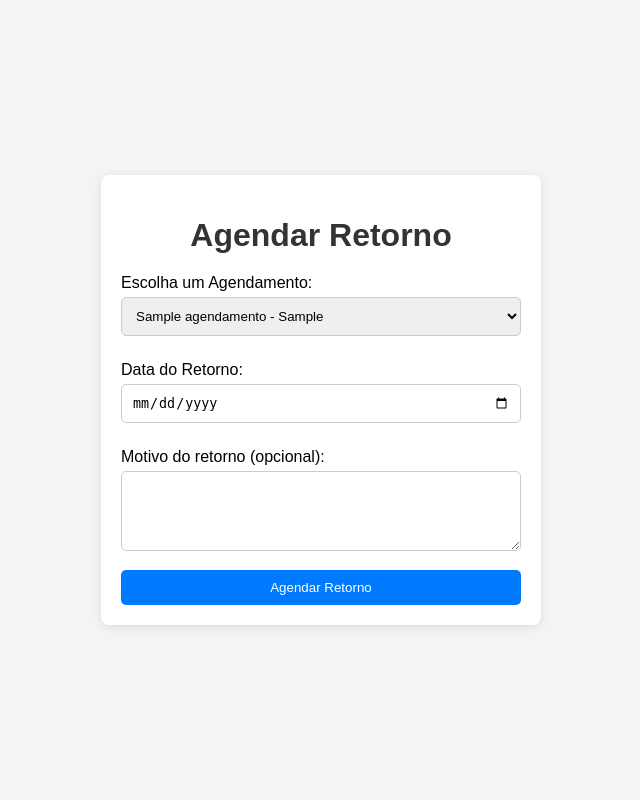
After one commit to Caiosad10/flaskTest, a Flask app: template templates/agendarRetorno.html in a window 1280 px wide. The commit adds this page. Shown: the whole page, without its empty margins (319-959 px from the left). Run offline with Flask 3, Linux system fonts and the light colour scheme; the template is opened without the code that fills it: most values are stand-ins (such as "Sample title", 1, 10 or a date in 2020); some libraries are stand-ins or nearby versions.

Commit message:
Initial Build (Functional)

```diff
--- a/main.py
+++ b/main.py
@@ -1,4 +1,7 @@
 import psycopg2 #Para o banco de dados
+from psycopg2.extras import RealDictCursor #Extra para o banco de dados
+
+from datetime import datetime
 
 from flask import Flask #Para o desenvolvimento do app web
 
@@ -47,11 +50,16 @@ def marcarConsulta():
             idade = request.form.get('idade')
             sexo = request.form.get('sexo')
             peso = request.form.get('peso')
+            data_consulta = request.form.get('data_consulta')
+            motivo = request.form.get('motivo')
 
-            print(f'nome_tutor={nome_tutor}\ntelefone={telefone}\nemail={email}\nnome_pet={nome_pet}\nespecie={especie}\nraca={raca}\nidade={idade}\nsexo={sexo}\npeso={peso}')
+            print(f'nome_tutor={nome_tutor}\ntelefone={telefone}\nemail={email}\nnome_pet={nome_pet}\nespecie={especie}\nraca={raca}\nidade={idade}\nsexo={sexo}\npeso={peso}\ndata consulta={data_consulta}')
 
             conexao = conexaoBD()
             cursor = conexao.cursor()
+
+            #Iniciar transação
+            cursor.execute("BEGIN")
 
             # Query para a tabela dos tutores
             cursor.execute(
@@ -64,11 +72,25 @@ def marcarConsulta():
 
             # Query para a tabela dos pets
             cursor.execute(
-                "INSERT INTO pets (nome, especie, raca, idade, sexo, peso, tutor_id) VALUES (%s, %s, %s, %s, %s, %s, %s)",
+                "INSERT INTO pets (nome, especie, raca, idade, sexo, peso, tutor_id) VALUES (%s, %s, %s, %s, %s, %s, %s) RETURNING id",
                 (nome_pet, especie, raca, idade, sexo, peso, tutor_id)
             )
 
+            pet_id = cursor.fetchone()[0]
+            print(f'pet_id={pet_id}')
+
+            # Query para a tabela dos agendamentos
+            cursor.execute(
+                "INSERT INTO agendamento (data_horario, motivo, pet_id) VALUES (%s, %s, %s) RETURNING id",
+                (data_consulta, motivo, pet_id)
+            )
+
+            consulta_id = cursor.fetchone()[0]
+            print(f'consulta_id={consulta_id}')
+
+            #Confirmar transação
             conexao.commit()
+
             cursor.close()
             conexao.close()
 
@@ -76,6 +98,8 @@ def marcarConsulta():
             print("Consulta marcada com sucesso!")
             return jsonify({'message': 'Consulta marcada com sucesso!'}), 201
         except Exception as e:
+            #Fazer rollback em caso de erro
+            conexao.rollback()
             print(f"Error: {str(e)}")
             return jsonify({'error': str(e)}), 500
     if request.method == 'GET':
@@ -83,38 +107,63 @@ def marcarConsulta():
     return render_template('marcarConsulta.html')
 
 
-@app.route('/adicionarPet', methods=['GET', 'POST'])
-def adicionarPet():
+@app.route('/agendarRetorno', methods=['GET', 'POST'])
+def agendarRetorno():
+    conexao = conexaoBD()
+    cursor = conexao.cursor(cursor_factory=RealDictCursor)
 
     if request.method == 'POST':
-        print("POST")
         try:
-            nome = request.form.get('nome')
-            especie = request.form.get('especie')
-            raca = request.form.get('raca')
-            idade = request.form.get('idade')
-            sexo = request.form.get('sexo')
-            peso = request.form.get('peso')
-            tutor_id = request.form.get('tutor_id')
-            print(f'nome={nome}, especie={especie}, raca={raca}, idade={idade}, sexo={sexo}, peso={peso}, tutor_id={tutor_id}')
-            conexao = conexaoBD()
-            cursor = conexao.cursor()
+            # Receber os dados do formulario
+            agendamento_id = request.form.get('agendamento_id')
+            data_retorno = request.form.get('data_retorno')
+            motivo = request.form.get('motivo')
+
+            # Inserir os dados na tabela de retornos
             cursor.execute(
-                "INSERT INTO pets (nome, especie, raca, idade, sexo, peso, tutor_id) VALUES (%s, %s, %s, %s, %s, %s, %s)",
-                (nome, especie, raca, idade, sexo, peso, tutor_id)
+                "INSERT INTO retornos (data_retorno, motivo, agendamento_id) VALUES (%s, %s, %s) RETURNING id",
+                (data_retorno, motivo, agendamento_id)
             )
             conexao.commit()
-            cursor.close()
-            conexao.close()
-            if cursor.rowcount == 0:
-                print("Pet adicionado com sucesso!")
-                return jsonify({'message': 'Pet adicionado com sucesso!'}), 201
+            #cursor.close()
+            #conexao.close()
+
+            print("Retorno agendado com sucesso!")
+            return jsonify({'message': 'Retorno agendado com sucesso!'}), 201
         except Exception as e:
             print(f"Error: {str(e)}")
             return jsonify({'error': str(e)}), 500
-    if request.method == 'GET':
-        print("GET")
-    return render_template('adicionarPet.html')
+        finally:
+            cursor.close()
+            conexao.close()
+
+    elif request.method == 'GET':
+        try:
+            # Buscar todos os agendamentos para exibir no formulario
+            cursor.execute("""
+                SELECT
+                    agendamento.id AS agendamento_id,
+                    pets.nome AS pet_nome,
+                    agendamento.data_horario
+                FROM
+                    agendamento
+                INNER JOIN pets ON agendamento.pet_id =pets.id
+                ORDER BY agendamento.data_horario DESC
+            """)
+            agendamentos = cursor.fetchall() # Lista de agendamentos disponiveis
+            print(agendamentos) #debug
+
+            for agendamento in agendamentos:
+                agendamento['data_horario'] = agendamento['data_horario'].strftime('%d/%m/%Y %H:%M')
+
+            return render_template('agendarRetorno.html', agendamentos=agendamentos)
+        except Exception as e:
+            print(f"Erro ao carregar agendamentos: {str(e)}")
+            return jsonify({'error': str(e)}), 500
+        finally:
+            cursor.close()
+            conexao.close()
+
 
 
 
--- /dev/null
+++ b/templates/agendarRetorno.html
@@ -0,0 +1,96 @@
+<!DOCTYPE html>
+<html lang="en">
+<head>
+    <meta charset="UTF-8">
+    <meta name="viewport" content="width=device-width, initial-scale=1.0">
+    <title>Agendar Retorno</title>
+    <style>
+        body {
+            font-family: Arial, sans-serif;
+            background-color: #f4f4f4;
+            margin: 0;
+            padding: 0;
+            display: flex;
+            justify-content: center;
+            align-items: center;
+            height: 100vh;
+        }
+
+        .container {
+            background-color: #fff;
+            border-radius: 8px;
+            box-shadow: 0 2px 10px rgba(0, 0, 0, 0.1);
+            padding: 20px;
+            width: 400px; /* Largura do container */
+            text-align: left;
+            overflow: auto; /* Permite rolagem se o conteúdo exceder a altura */
+            max-height: 90vh; /* Limita a altura do container */
+        }
+
+        h1 {
+            color: #333;
+            text-align: center;
+            margin-bottom: 20px;
+        }
+
+        label {
+            display: block;
+            margin: 10px 0 5px;
+        }
+
+        select,
+        input[type="date"],
+        textarea {
+            width: 100%;
+            padding: 10px;
+            margin-bottom: 15px;
+            border: 1px solid #ccc;
+            border-radius: 5px;
+            box-sizing: border-box;
+        }
+
+        textarea {
+            resize: vertical;
+            height: 80px;
+        }
+
+        input[type="submit"] {
+            background-color: #007BFF;
+            color: white;
+            border: none;
+            padding: 10px;
+            border-radius: 5px;
+            cursor: pointer;
+            transition: background-color 0.3s;
+            width: 100%;
+        }
+
+        input[type="submit"]:hover {
+            background-color: #0056b3;
+        }
+    </style>
+</head>
+<body>
+    <div class="container">
+        <h1>Agendar Retorno</h1>
+        <form action="/agendarRetorno" method="POST">
+            <label for="agendamento_id">Escolha um Agendamento:</label>
+            <select name="agendamento_id" id="agendamento_id" required>
+                {% for agendamento in agendamentos %}
+                    <option value="{{ agendamento.agendamento_id }}">
+                        {{ agendamento['pet_nome'] }} - {{ agendamento['data_horario'] }}
+                    </option>
+                {% endfor %}
+            </select>
+            <br>
+            <label for="data_retono">Data do Retorno:</label>
+            <input type="date" name="data_retorno" id="data_retorno" required>
+            <br>
+            <label for="motivo">Motivo do retorno (opcional):</label>
+            <textarea name="motivo" id="motivo" rows="4" cols="50"></textarea>
+            <br>
+            <input type="submit" value="Agendar Retorno">
+        </form>
+    </div>
+</body>
+</html>
```
Also changed, not shown: templates/index.html (+50 -0 lines), templates/marcarConsulta.html (+83 -1 lines).
